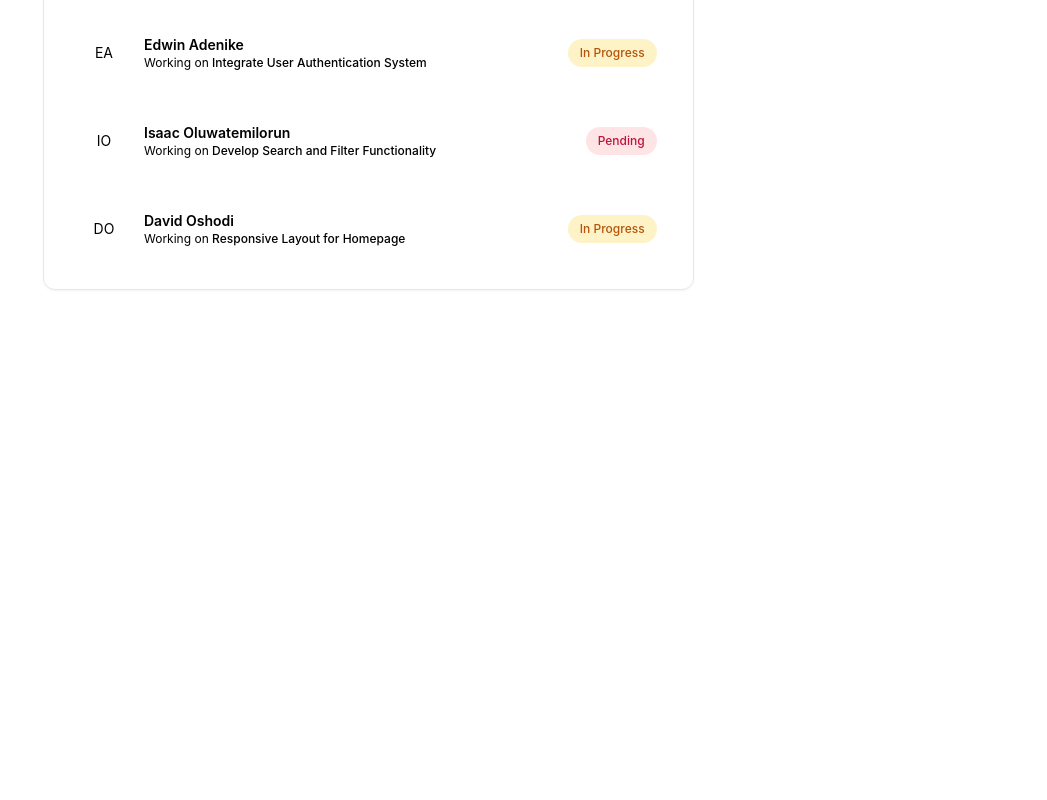
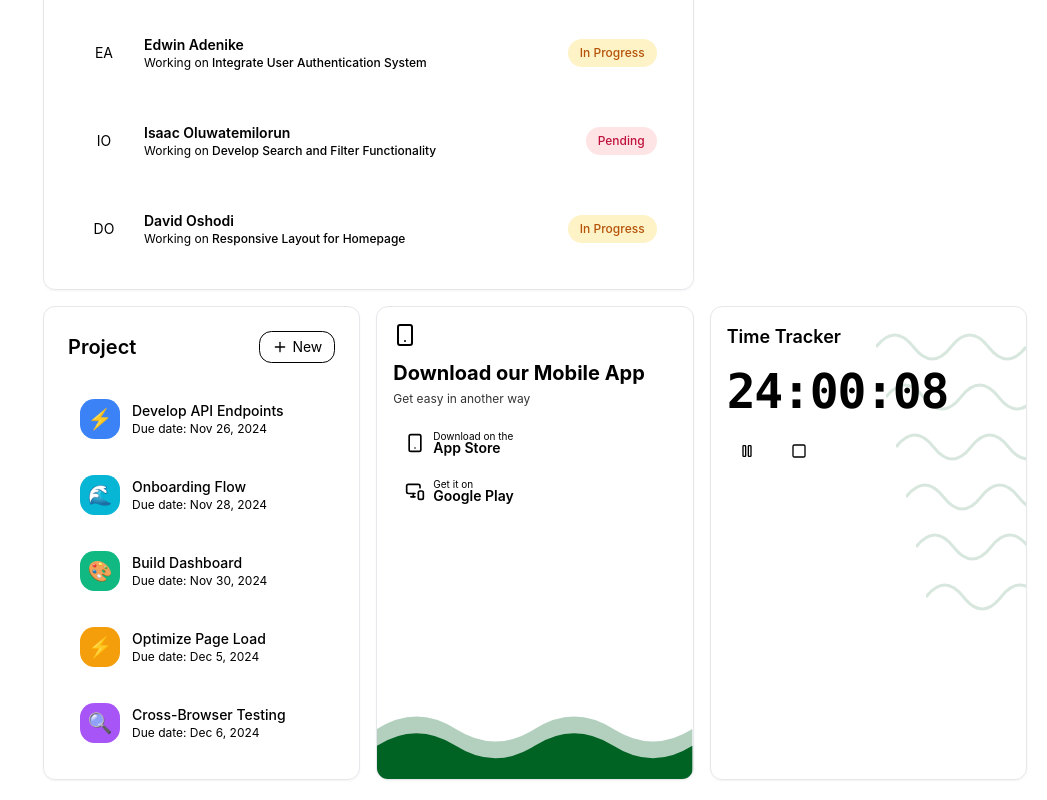
Before and after one commit to OpenOriginBot/Origin, a React (Vite) app in the folder projects/OpenOrigin/apps/web/: page / in a window 1280 px wide. Shown: the part 925-1725 px from the top of the page, without its empty margins (233-1280 px from the left). Before the commit the page ends 1235 px from the top, so only its background shows below. Built offline with nearby package versions, Linux system fonts and the light colour scheme.

Commit message:
Restore full reference dashboard sections

```diff
--- a/projects/OpenOrigin/apps/web/src/App.tsx
+++ b/projects/OpenOrigin/apps/web/src/App.tsx
@@ -1,4 +1,4 @@
-import { ArrowUpRight, Plus, TrendingUp, Video } from 'lucide-react';
+import { ArrowUpRight, MonitorSmartphone, Pause, Plus, Smartphone, Square, TrendingUp, Video } from 'lucide-react';
 import { AppShell } from '@/components/app-shell';
 import { cn } from '@/lib/utils';
 import { useUIStore } from '@/store/ui-store';
@@ -15,6 +15,14 @@ const teamMembers = [
   { name: 'Edwin Adenike', task: 'Integrate User Authentication System', status: 'In Progress', initials: 'EA', tone: 'amber' },
   { name: 'Isaac Oluwatemilorun', task: 'Develop Search and Filter Functionality', status: 'Pending', initials: 'IO', tone: 'rose' },
   { name: 'David Oshodi', task: 'Responsive Layout for Homepage', status: 'In Progress', initials: 'DO', tone: 'amber' },
+] as const;
+
+const projects = [
+  { emoji: '⚡', color: 'bg-blue-500', title: 'Develop API Endpoints', due: 'Nov 26, 2024' },
+  { emoji: '🌊', color: 'bg-cyan-500', title: 'Onboarding Flow', due: 'Nov 28, 2024' },
+  { emoji: '🎨', color: 'bg-emerald-500', title: 'Build Dashboard', due: 'Nov 30, 2024' },
+  { emoji: '⚡', color: 'bg-amber-500', title: 'Optimize Page Load', due: 'Dec 5, 2024' },
+  { emoji: '🔍', color: 'bg-purple-500', title: 'Cross-Browser Testing', due: 'Dec 6, 2024' },
 ] as const;
 
 function Card({ className, children }: { className?: string; children: React.ReactNode }) {
@@ -188,6 +196,84 @@ export default function App() {
           </div>
         </div>
 
+        <div className="grid grid-cols-1 gap-3 md:grid-cols-2 md:gap-4 lg:grid-cols-3">
+          <Card className="p-6 transition-all duration-500 hover:shadow-xl">
+            <div className="mb-6 flex items-center justify-between">
+              <h2 className="text-xl font-semibold text-foreground">Project</h2>
+              <button className="inline-flex h-8 items-center rounded-md border border-border bg-transparent px-3 text-sm transition-all duration-300 hover:scale-105">
+                <Plus className="mr-1 h-4 w-4" />
+                New
+              </button>
+            </div>
+
+            <div className="space-y-3">
+              {projects.map((project) => (
+                <div key={project.title} className="group flex cursor-pointer items-center gap-3 rounded-lg p-3 transition-all duration-300 hover:bg-secondary">
+                  <div className={cn('flex h-10 w-10 items-center justify-center rounded-lg text-xl transition-transform duration-300 group-hover:rotate-12 group-hover:scale-110', project.color)}>
+                    {project.emoji}
+                  </div>
+                  <div className="flex-1">
+                    <p className="text-sm font-medium text-foreground">{project.title}</p>
+                    <p className="text-xs text-muted-foreground">Due date: {project.due}</p>
+                  </div>
+                </div>
+              ))}
+            </div>
+          </Card>
+
+          <Card className="group relative overflow-hidden bg-foreground p-4 text-background transition-all duration-500 hover:shadow-2xl">
+            <div className="absolute bottom-0 left-0 right-0 h-24 overflow-hidden">
+              <svg className="absolute bottom-0 h-[100px] w-full" viewBox="0 0 200 60" preserveAspectRatio="none">
+                <path d="M0,30 Q25,15 50,30 T100,30 T150,30 T200,30 L200,60 L0,60 Z" fill="oklch(0.42 0.15 155)" opacity="0.3" />
+                <path d="M0,40 Q25,25 50,40 T100,40 T150,40 T200,40 L200,60 L0,60 Z" fill="oklch(0.42 0.15 155)" />
+              </svg>
+            </div>
+            <div className="relative z-10">
+              <Smartphone className="mb-3 h-6 w-6" />
+              <h2 className="mb-1 text-xl font-bold">Download our Mobile App</h2>
+              <p className="mb-4 text-xs opacity-80">Get easy in another way</p>
+              <div className="mb-4 flex flex-col gap-2">
+                <button className="flex h-10 items-center justify-start gap-2 rounded-md bg-background px-3 text-left text-foreground transition-all duration-300 hover:scale-105 hover:bg-background/90">
+                  <Smartphone className="h-5 w-5" />
+                  <div className="flex flex-col items-start">
+                    <span className="text-[10px] leading-none">Download on the</span>
+                    <span className="text-sm font-semibold leading-none">App Store</span>
+                  </div>
+                </button>
+                <button className="flex h-10 items-center justify-start gap-2 rounded-md bg-background px-3 text-left text-foreground transition-all duration-300 hover:scale-105 hover:bg-background/90">
+                  <MonitorSmartphone className="h-5 w-5" />
+                  <div className="flex flex-col items-start">
+                    <span className="text-[10px] leading-none">Get it on</span>
+                    <span className="text-sm font-semibold leading-none">Google Play</span>
+                  </div>
+                </button>
+              </div>
+            </div>
+          </Card>
+
+          <Card className="group relative overflow-hidden bg-foreground p-4 text-background transition-all duration-500 hover:shadow-2xl">
+            <div className="absolute right-0 top-0 h-full w-48 opacity-15">
+              {[0, 50, 100, 150, 200, 250].map((top, index) => (
+                <svg key={index} className="absolute" style={{ top, right: -index * 10, width: 150, height: 80 }} viewBox="0 0 100 50" preserveAspectRatio="none">
+                  <path d="M0,25 Q12.5,10 25,25 T50,25 T75,25 T100,25" fill="none" stroke="oklch(0.42 0.15 155)" strokeWidth="2" />
+                </svg>
+              ))}
+            </div>
+            <div className="relative z-10">
+              <h2 className="mb-4 text-lg font-semibold">Time Tracker</h2>
+              <div className="mb-4 break-all font-mono text-4xl font-bold tracking-tight sm:text-5xl">24:00:08</div>
+              <div className="flex gap-3">
+                <button className="inline-flex h-10 w-10 items-center justify-center rounded-full bg-background text-foreground transition-all duration-300 hover:scale-110 hover:bg-background/90">
+                  <Pause className="h-4 w-4" />
+                </button>
+                <button className="inline-flex h-10 w-10 items-center justify-center rounded-full bg-destructive text-primary-foreground transition-all duration-300 hover:scale-110 hover:bg-destructive/90">
+                  <Square className="h-4 w-4" />
+                </button>
+              </div>
+            </div>
+          </Card>
+        </div>
+
       </div>
     </AppShell>
   );
```
